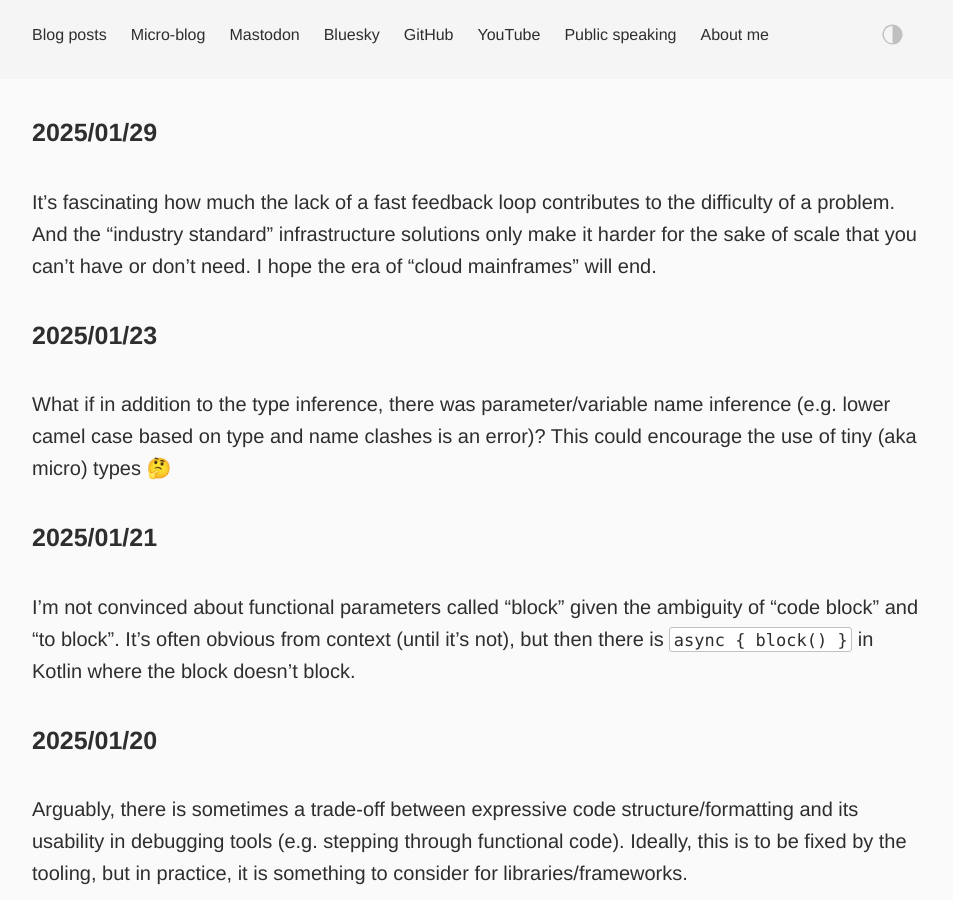
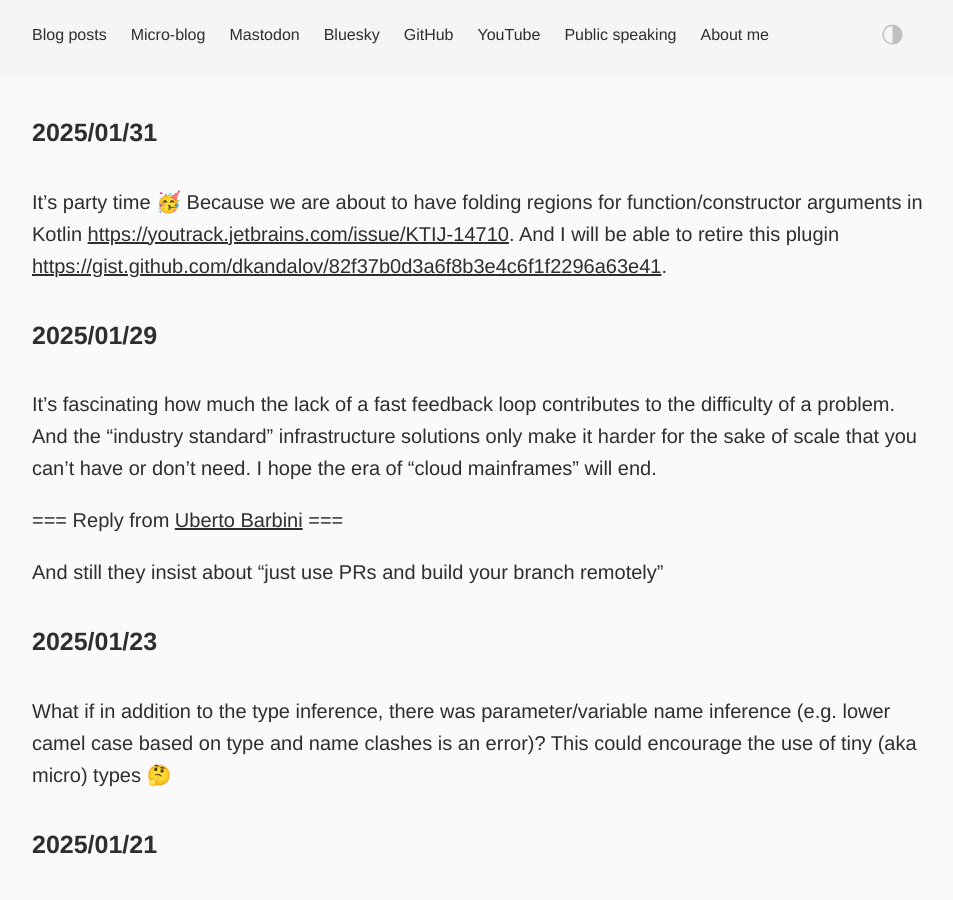
Before and after one commit to dkandalov/dkandalov.github.io, a Jekyll site: the page built from micro-blog.md, in a window 1280 px wide and 900 px high. Shown: the whole window, without its empty margins (160-1113 px from the left). Built offline with Jekyll 4.4.1, drawn with Linux system fonts in a browser that asks for light colours.

Commit message:
updated micro-blog

```diff
--- a/micro-blog.md
+++ b/micro-blog.md
@@ -3,8 +3,15 @@ layout: post
 permalink: /micro-blog/
 ---
 
+#### 2025/01/31
+It's party time 🥳 Because we are about to have folding regions for function/constructor arguments in Kotlin <https://youtrack.jetbrains.com/issue/KTIJ-14710>. And I will be able to retire this plugin <https://gist.github.com/dkandalov/82f37b0d3a6f8b3e4c6f1f2296a63e41>.
+
 #### 2025/01/29
 It's fascinating how much the lack of a fast feedback loop contributes to the difficulty of a problem. And the "industry standard" infrastructure solutions only make it harder for the sake of scale that you can't have or don't need. I hope the era of "cloud mainframes" will end.
+
+=== Reply from [Uberto Barbini](https://www.linkedin.com/in/uberto) ===
+
+And still they insist about "just use PRs and build your branch remotely"
 
 #### 2025/01/23
 What if in addition to the type inference, there was parameter/variable name inference (e.g. lower camel case based on type and name clashes is an error)? This could encourage the use of tiny (aka micro) types 🤔
```
